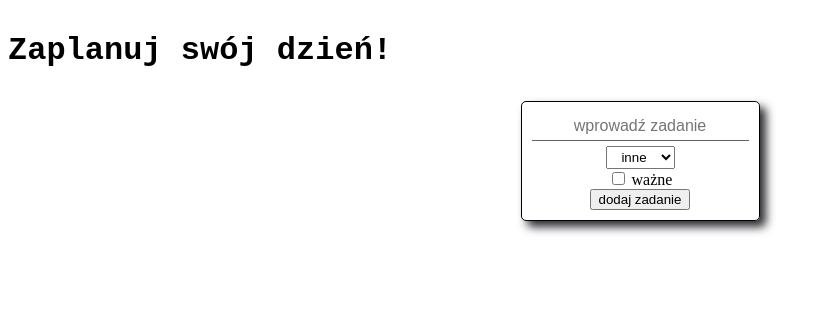
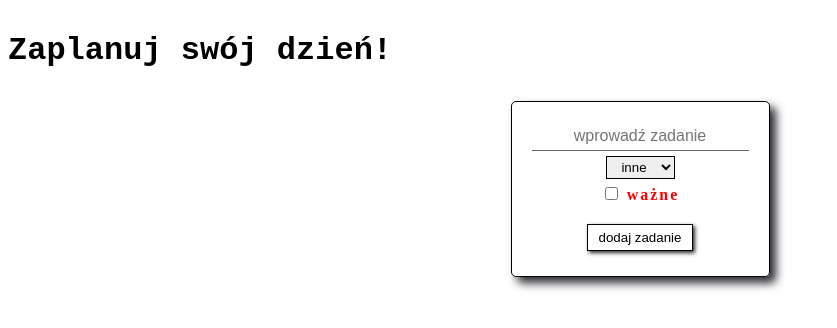
Before and after one commit to patryk-olti/HelloVue, a Vue app: page / in a window 1280 px wide. Shown: the top 328 px of the page, without its empty margins (0-837 px from the left). Built offline with nearby package versions, Linux system fonts and the light colour scheme.

Commit message:
added styles for button and fixed some more styles

```diff
--- a/src/containers/todoContainer.vue
+++ b/src/containers/todoContainer.vue
@@ -18,12 +18,16 @@
                 </select>
             </div>
 
-            <div>
-                <input type='checkbox' v-model='newTask.important' />
-                <label> ważne </label>
+            <div class="checkbox__important">
+                <input
+                    type='checkbox'
+                    id="important"
+                    v-model='newTask.important' />
+                <label
+                    for="important"> ważne </label>
             </div>
 
-            <button @click="addTask">
+            <button @click="addTask" class="button__add">
                 dodaj zadanie
             </button>
 
@@ -53,7 +57,9 @@ export default {
   },
   methods: {
       addTask(){
-        this.tasks.push(this.newTask);
+        if(this.newTask.title !== ''){
+            this.tasks.push(this.newTask);
+        }
 
         this.newTask = {
             title: '',
@@ -81,7 +87,7 @@ export default {
         justify-content: center;
         align-items: center;
 
-        padding: 10px;
+        padding: 20px;
         border: 1px solid black;
         border-radius: 5px;
         box-shadow: 6px 6px 10px 0px rgb(42, 43, 49);
@@ -95,6 +101,7 @@ export default {
         border: none;
         border-bottom: 1px solid rgb(100, 100, 100);
         text-align: center;
+        user-select: none;
     }
 
     .select__category{
@@ -106,6 +113,26 @@ export default {
         padding: 2px 5px;
         text-align: center;
         cursor: pointer;
+        border: 1px solid black;
+        user-select: none;
+    }
+
+    .checkbox__important{
+        margin: 5px;
+        font-weight: bold;
+        letter-spacing: 2px;
+        color: red;
+        user-select: none;
+    }
+
+    .button__add{
+        padding: 5px 10px;
+        margin: 15px 0 5px;
+        border: 1px solid black;
+        box-shadow: 2px 2px 4px 0px rgb(42, 43, 49);
+        background-color: transparent;
+        cursor: pointer;
+        user-select: none;
     }
 
 </style>
```
